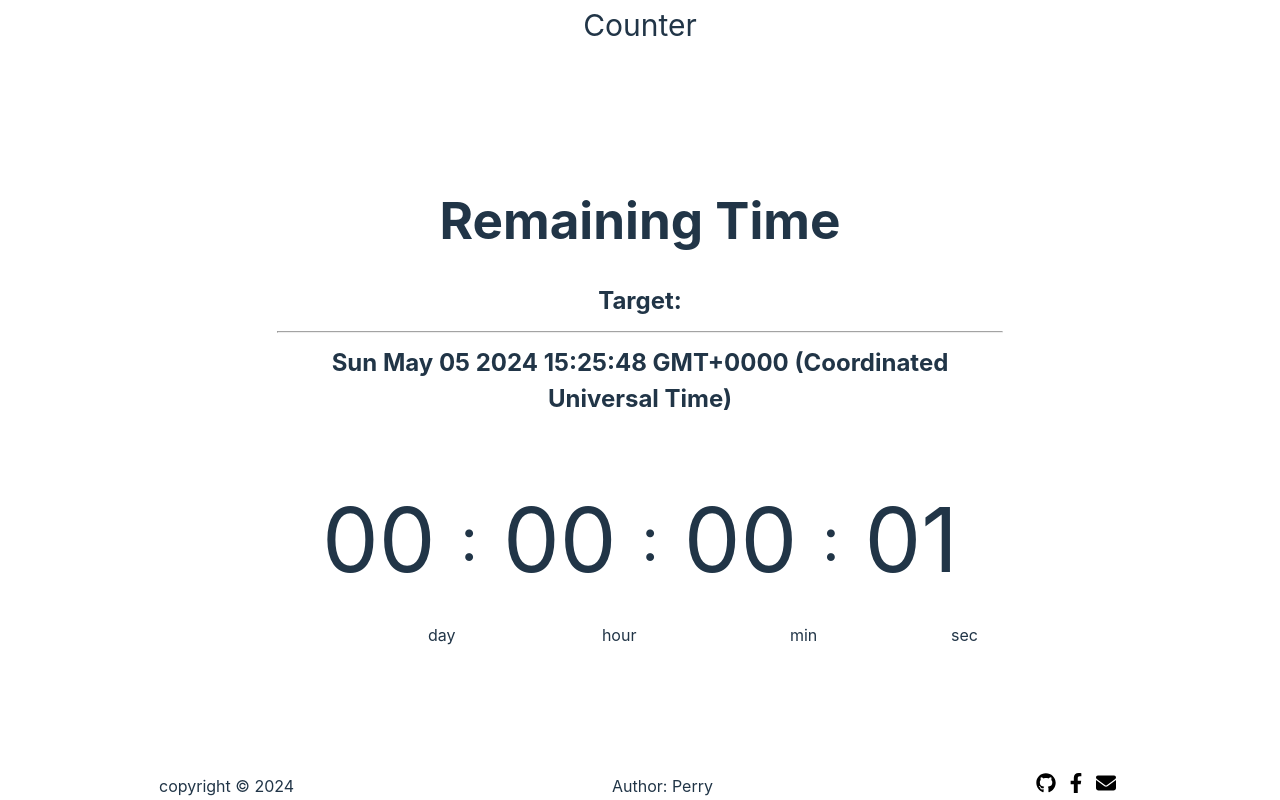
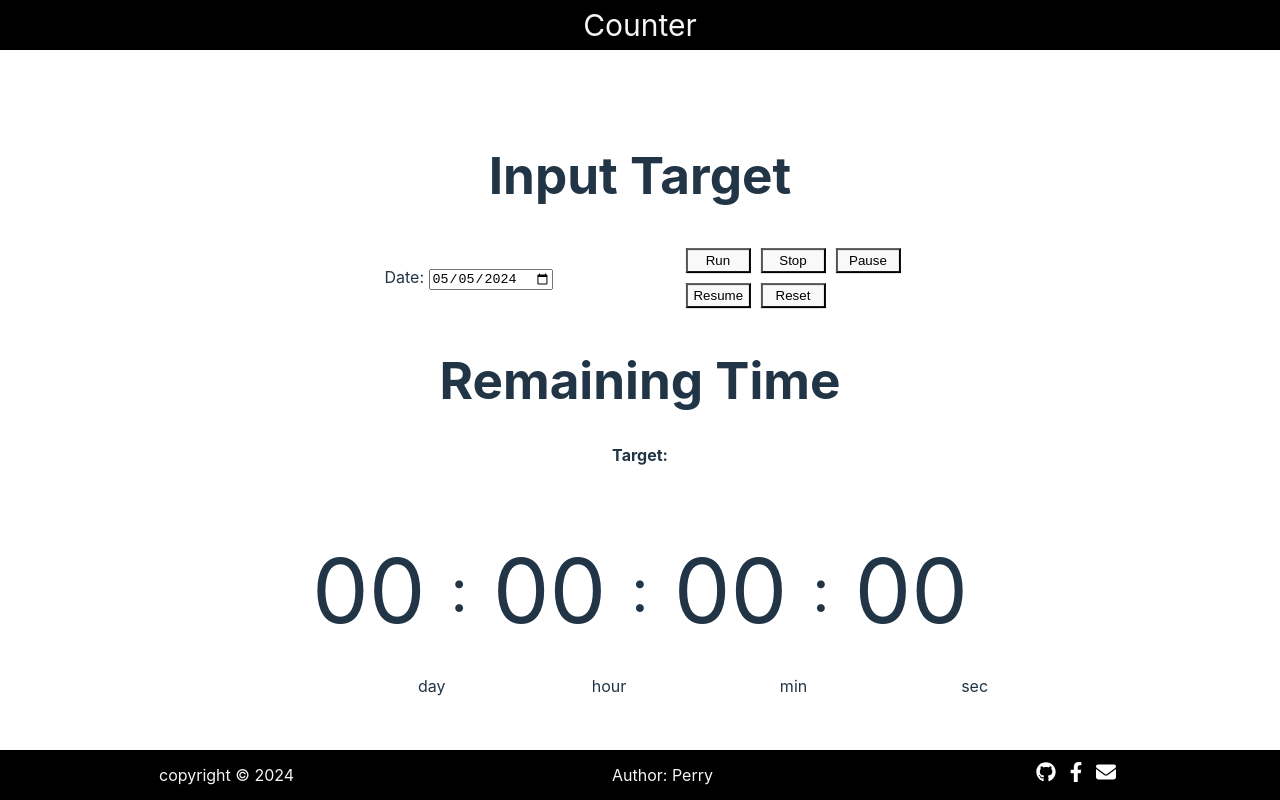
Before and after one commit to voldemort92205/vue_practice, a Vue app in the folder practice3_counter/: page / in a window 1280 px wide. Built offline with nearby package versions, Linux system fonts and the light colour scheme.

Commit message:
practice3: counter: complete, version 2
About setup timer to date by users

```diff
--- a/practice3_counter/src/App.vue
+++ b/practice3_counter/src/App.vue
@@ -3,12 +3,11 @@ import Counter from './components/Counter.vue'
 import Header from './components/Header.vue';
 import Footer from './components/Footer.vue';
 
-const target = Date.now() + 6000
 </script>
 
 <template>
   <Header />
-  <Counter :target="target" />
+  <Counter />
   <Footer
     author="Perry"
     github="https://github.com/voldemort92205"
--- a/practice3_counter/src/components/Counter.vue
+++ b/practice3_counter/src/components/Counter.vue
@@ -1,51 +1,55 @@
 <script setup>
-import { ref, watch, onMounted, computed } from 'vue'
-import TimeComponent from './TimeComponent.vue'
-import TargetShow from './TargetShow.vue'
+import { ref, watch } from 'vue';
+import TimeComponent from './TimeComponent.vue';
+import TargetShow from './TargetShow.vue';
 import SpliterShow from './SpliterShow.vue';
+import CounterSetup from './CounterSetup.vue';
 
-const props = defineProps({
-  target: {
-    type: Number,
-    default: new Date(),
-  }
-})
-
-const currentDate = ref(0)
-const diffSecs = ref(1)
-const days = ref(0)
-const hours = ref(0)
-const mins = ref(0)
-const secs = ref(0)
+const initTarget = "";
+const target = ref(initTarget);
+const currentDate = ref(0);
+const diffSecs = ref(1);
+const days = ref(0);
+const hours = ref(0);
+const mins = ref(0);
+const secs = ref(0);
 const isTargetReach = ref(false);
 
 const getCurrentDate = () => {
   currentDate.value = Math.floor(Date.now() / 1000);
-}
+};
+
+const updateReaminTimeEach = (val) => {
+  days.value = Math.floor(val / 86400);
+  hours.value = Math.floor(val % 86400 / 3600);
+  mins.value = Math.floor(val % 3600 / 60);
+  secs.value = Math.floor(val % 3600 % 60);
+};
 
 const updateReaminTime = () => {
-  diffSecs.value = Math.floor(props.target/1000) - currentDate.value
+  diffSecs.value = Math.floor(target.value/1000) - currentDate.value
   if (diffSecs.value > 0) {
-    days.value = Math.floor(diffSecs.value / 86400);
-    hours.value = Math.floor(diffSecs.value % 86400 / 3600);
-    mins.value = Math.floor(diffSecs.value % 3600 / 60);
-    secs.value = Math.floor(diffSecs.value % 3600 % 60);
+    isTargetReach.value = false;
+    updateReaminTimeEach(diffSecs.value);
   } else {
     stopTimer();
-    days.value = 0;
-    hours.value = 0;
-    mins.value = 0;
-    secs.value = 0;
+    updateReaminTimeEach(0);
+
     isTargetReach.value = true;
+    timerIsRunningStatus = false;
+    timerCanBeSet = true;
     console.log ("Target is arrive!!");
   }
-}
+};
 
 watch (currentDate, () => {
   updateReaminTime ();
-})
+});
 
-let timer = undefined
+let timer = undefined;
+let timerIsRunningStatus = false;
+let timerCanBeSet = true;
+
 const runTimer = () => {
   if (timer !== undefined) {
     clearInterval(timer);
@@ -53,22 +57,77 @@ const runTimer = () => {
   timer = setInterval(() => {
     getCurrentDate();
   }, 1000);
-}
+};
+
 const stopTimer = () => {
   if (timer !== undefined) {
     clearInterval (timer);
     timer = undefined;
   }
-}
-onMounted (() => {
-  getCurrentDate();
-  console.log ("Begin counting...");
-  runTimer();
-})
+};
+
+const runCounter = (timeStr) => {
+  if (!timerIsRunningStatus) {
+    console.log ("Begin counting...");
+    getCurrentDate();
+    runTimer ();
+    timerIsRunningStatus = true;
+    timerCanBeSet = false;
+  }
+};
+
+const stopCounter = () => {
+  if (timerIsRunningStatus) {
+    console.log ('counter stops');
+    stopTimer();
+    timerIsRunningStatus = false;
+    timerCanBeSet = true;
+  }
+};
+
+const resetCounter = () => {
+  stopCounter();
+  timerIsRunningStatus = false;
+  timerCanBeSet = true;
+  target.value = "";
+  updateReaminTimeEach (0);
+};
+
+const pauseCounter = () => {
+  if (!timerCanBeSet && timerIsRunningStatus) {
+    stopTimer();
+    timerIsRunningStatus = false;
+  }
+};
+
+const resumeCounter = () => {
+  if (!timerCanBeSet &&
+      !timerIsRunningStatus &&
+      target.value != initTarget) {
+    timerIsRunningStatus = true;
+    runTimer ();
+  }
+};
+
+const updateTarget = (val) => {
+  if (timerCanBeSet) {
+    target.value = val;
+  } else {
+    console.log ("There is a counter process...")
+  }
+};
 </script>
 
 <template>
   <div class="counter-container">
+    <CounterSetup
+      @runCounter="runCounter"
+      @stopCounter="stopCounter"
+      @resetCounter="resetCounter"
+      @resumeCounter="resumeCounter"
+      @pauseCounter="pauseCounter"
+      @updateTarget="updateTarget"
+      />
     <TargetShow :target="target" />
     <div class="counter-table" :class="{targetReach: isTargetReach}">
       <TimeComponent :value="days" name="day"/>
@@ -100,8 +159,8 @@ onMounted (() => {
   display: flex;
   justify-content: center;
 
-  margin: 0 auto;
-  padding: 20px 20px;
+  margin: 0 auto 40px;
+  padding: 20px 20px 40px;
   max-width: 800px;
 }
 
--- /dev/null
+++ b/practice3_counter/src/components/CounterSetup.vue
@@ -0,0 +1,100 @@
+<script setup>
+import {ref, watch} from 'vue';
+
+const emits = defineEmits(['runCounter',
+                            'stopCounter',
+                            'resetCounter',
+                            'pauseCounter',
+                            'resumeCounter',
+                            'updateTarget'
+                        ]);
+
+const timeInput = ref('00-00-00');
+const dateInput = ref(new Date().toISOString().slice(0, 10));
+
+const runUpdateTarget = () => {
+    const dateArr = dateInput.value.split("-")
+    //const timeArr = timeInput.value.split("-")
+    if (dateInput.value != "" && timeInput.value != "")
+    {
+        const epoch = new Date(dateArr[0], dateArr[1]-1, dateArr[2]).getTime()
+        emits('updateTarget', epoch);
+    }
+};
+
+watch (dateInput, () => {
+    runUpdateTarget();
+});
+
+</script>
+
+<template>
+    <div class="counter-setup-containter">
+        <h1 class="setup-title">Input Target</h1>
+        <div class="setup-section">
+            <div class="input-section">
+                <div class="setup-date-section">
+                    <label for="counter-date">Date: </label>
+                    <input type="date" id="counter-date" v-model="dateInput"/>
+                </div>
+                <!-- skip for now
+                <div class="setup-time-section">
+                    <label for="counter-time">Time: </label>
+                    <input type="time" id="counter-time" />
+                </div>
+                -->
+            </div>
+            <div class="control-section">
+                <button class="control-button normal-button" @click="$emit('runCounter')">Run</button>
+                <button class="control-button normal-button" @click="$emit('stopCounter')">Stop</button>
+                <button class="control-button normal-button" @click="$emit('pauseCounter')">Pause</button>
+                <button class="control-button normal-button" @click="$emit('resumeCounter')">Resume</button>
+                <button class="control-button alert-button" @click="$emit('resetCounter')">Reset</button>
+            </div>
+        </div>
+    </div>
+</template>
+
+
+<style scoped>
+
+.counter-setup-containter {
+    margin-top: 100px;
+}
+
+.setup-section {
+    display: flex;
+    flex-direction: row;
+    justify-content: space-evenly;
+}
+
+.input-section {
+    padding: 5px 10px;
+    margin: auto 10px;
+
+}
+
+.control-section {
+    padding: 5px 10px;
+    display: grid;
+    grid-template-columns: repeat(3, 1fr);
+}
+
+.control-button {
+    margin: 5px 5px;
+    width: 65px;
+    height: 25px;
+    text-align: center;
+}
+.normal-button:hover {
+    border: solid blue;
+    filter: drop-shadow(0 0 1em #646cffaa);
+    color: blue
+}
+
+.alert-button:hover {
+    border: solid red;
+    color: red;
+    filter: drop-shadow(0 0 1em rgb(221, 49, 49));
+}
+</style>
--- a/practice3_counter/src/components/Footer.vue
+++ b/practice3_counter/src/components/Footer.vue
@@ -56,16 +56,20 @@ const footerWebisteSize = ref("20px");
 <style scoped>
 
 #footer {
-    position: absolute;
-    bottom: 0%;
+    position: fixed;
+    bottom: 0;
 
     font-size: 16px;
     width: 100%;
-
+    height: 50px;
+    background-color: black;
+    color: whitesmoke;
 
     display: flex;
     flex-direction: row;
     justify-content: space-evenly;
+
+    z-index: 9;
 }
 
 .footer-info {
@@ -79,6 +83,7 @@ const footerWebisteSize = ref("20px");
 }
 .footer-website {
     padding: 1px 5px;
+    filter: invert(100%);
 }
 
 </style>
--- a/practice3_counter/src/components/Header.vue
+++ b/practice3_counter/src/components/Header.vue
@@ -10,7 +10,7 @@
 <style scoped>
 
 #header {
-    position: absolute;
+    position: fixed;
     font-size: 16px;
     width: 100%;
     top: 0%;
@@ -18,6 +18,9 @@
     flex-direction: row;
     justify-content: center;
     height: 50px;
+    color: whitesmoke;
+    background-color: black;
+    z-index: 9;
 }
 
 #header-info {
--- a/practice3_counter/src/components/TargetShow.vue
+++ b/practice3_counter/src/components/TargetShow.vue
@@ -1,12 +1,17 @@
 <script setup>
-import { ref } from 'vue'
+import { ref, watch } from 'vue'
 const props = defineProps(["target"])
-const targetStr = new Date(props.target)
+const targetStr = ref('');
+
+watch (()=> props.target, () => {
+    targetStr.value = new Date(props.target)
+})
+
 </script>
 <template>
     <div class="target-component">
         <h1 class="target-title">Remaining Time</h1>
-        <h2 class="target-message">Target:<hr>{{ targetStr }}</h2>
+        <h4 class="target-message">Target: {{ targetStr }}</h4>
     </div>
 </template>
 
```
